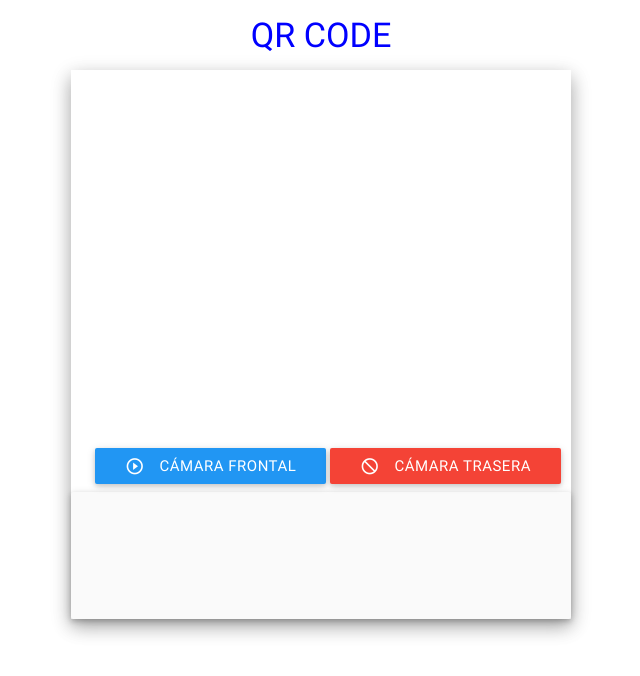
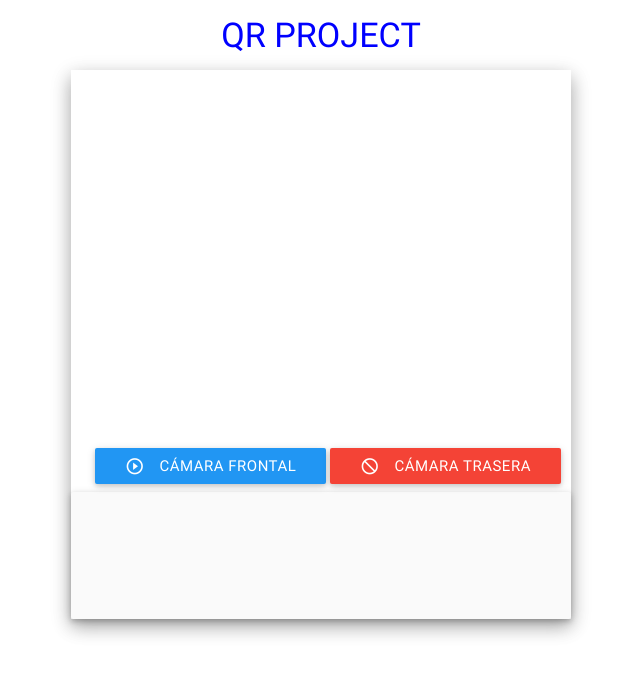
Before and after one commit to fasshow28/qrproject, a plain HTML site: page index.html in a window 1280 px wide. Shown: the whole page, without its empty margins (319-959 px from the left). Drawn offline with Linux system fonts and the light colour scheme.

Commit message:
changing title

```diff
--- a/index.html
+++ b/index.html
@@ -188,7 +188,7 @@
       <div id="test1" class="col s12">
         <div class="container">
           <div class="row">
-            <h4 style="color: blue; text-align: center;">QR CODE</h4>
+            <h4 style="color: blue; text-align: center;">QR PROJECT</h4>
             <div style="margin: 0 auto; text-align: center; width: 500px" class="z-depth-2">
               <div id="mainbody" style="display: inline;">
 
```
